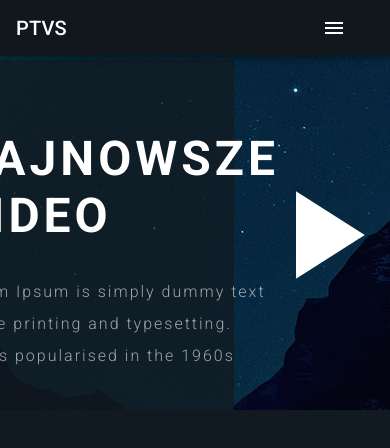
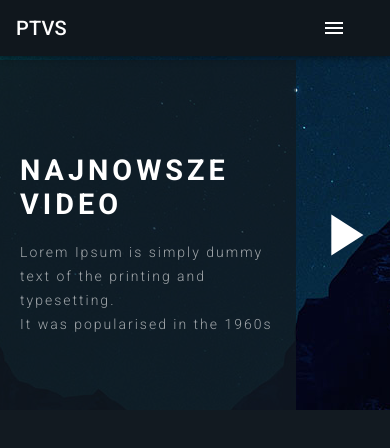
Before and after one commit to LukaszMarciszewski1/PTVS, a React (Create React App) app: page / in a window 390 px wide. Shown: the top 448 px of the page. Built offline with nearby package versions, Linux system fonts and the light colour scheme.

Commit message:
fix design banner

```diff
--- a/src/components/Baner/Baner.js
+++ b/src/components/Baner/Baner.js
@@ -30,6 +30,9 @@ const useStyles = makeStyles((theme) => ({
     flexDirection: 'column',
     justifyContent: 'center',
     alignItems: 'center',
+    '@media (max-width: 1100px)' : {
+      width: '80%'
+    },
     '&::before': {
       content: '""',
       position: 'absolute',
@@ -43,10 +46,24 @@ const useStyles = makeStyles((theme) => ({
   text: {
     zIndex: 1,
     padding: 30,
-    letterSpacing: 2
+    letterSpacing: 2,
+    '@media (max-width: 550px)' : {
+      padding: 20,
+    },
+  },
+  h1: {
+    '@media (max-width: 1100px)' : {
+      fontSize: '2rem'
+    },
+    '@media (max-width: 550px)' : {
+      fontSize: '1.8rem'
+    },
   },
   p: {
-    opacity: .6
+    opacity: .6,
+    '@media (max-width: 1100px)' : {
+      fontSize: 14
+    },
   },
   playContainer: {
     display: 'flex',
@@ -54,6 +71,16 @@ const useStyles = makeStyles((theme) => ({
     alignItems: 'center',
     flexGrow: 1,
   },
+  play : {
+    fontSize: 150,
+    color: 'white',
+    '@media (max-width: 1100px)' : {
+      fontSize: 100
+    },
+    '@media (max-width: 550px)' : {
+      fontSize: 70
+    },
+  }
 }));
 
 const Baner = () => {
@@ -70,7 +97,7 @@ const Baner = () => {
         </div>
         <div className={classes.playContainer}>
           <IconButton aria-label="play arrow icon" color="primary">
-            <PlayArrowIcon style={{ fontSize: 150, color: 'white' }}/>
+            <PlayArrowIcon className={classes.play}/>
           </IconButton>
         </div>
       </div>
--- a/src/components/Navbar/Navbar.js
+++ b/src/components/Navbar/Navbar.js
@@ -5,7 +5,7 @@ import Toolbar from '@material-ui/core/Toolbar';
 import Typography from '@material-ui/core/Typography';
 import IconButton from '@material-ui/core/IconButton';
 import MenuIcon from '@material-ui/icons/Menu';
-
+import logo from '../../assets/images/logo.svg'
 //darken - #10171d
 //dark - #121A21
 //violet - #22263B
@@ -28,6 +28,9 @@ const useStyles = makeStyles((theme) => ({
   title: {
     flexGrow: 1,
   },
+  logo: {
+    maxHeight: 40
+  }
 }));
 
 const Navbar = () => {
@@ -37,6 +40,7 @@ const Navbar = () => {
         <AppBar position="static" className={classes.appBar}>
           <Toolbar>
             <Typography variant="h6" className={classes.title}>
+              {/* <img src={logo} alt="logo" className={classes.logo}/> */}
               PTVS
             </Typography>
               <IconButton edge="start" className={classes.menuButton} color="inherit" aria-label="menu">
--- a/src/index.css
+++ b/src/index.css
@@ -25,6 +25,12 @@ p {
   font-weight: lighter;
   line-height: 2rem;
   margin: 0;
+
+}
+@media screen and (max-width: 1370px) {
+ p{
+  line-height: 1.5rem;
+ }
 }
 a{
   color: white;
```
Also changed, not shown: src/assets/images/logo.svg (added).
